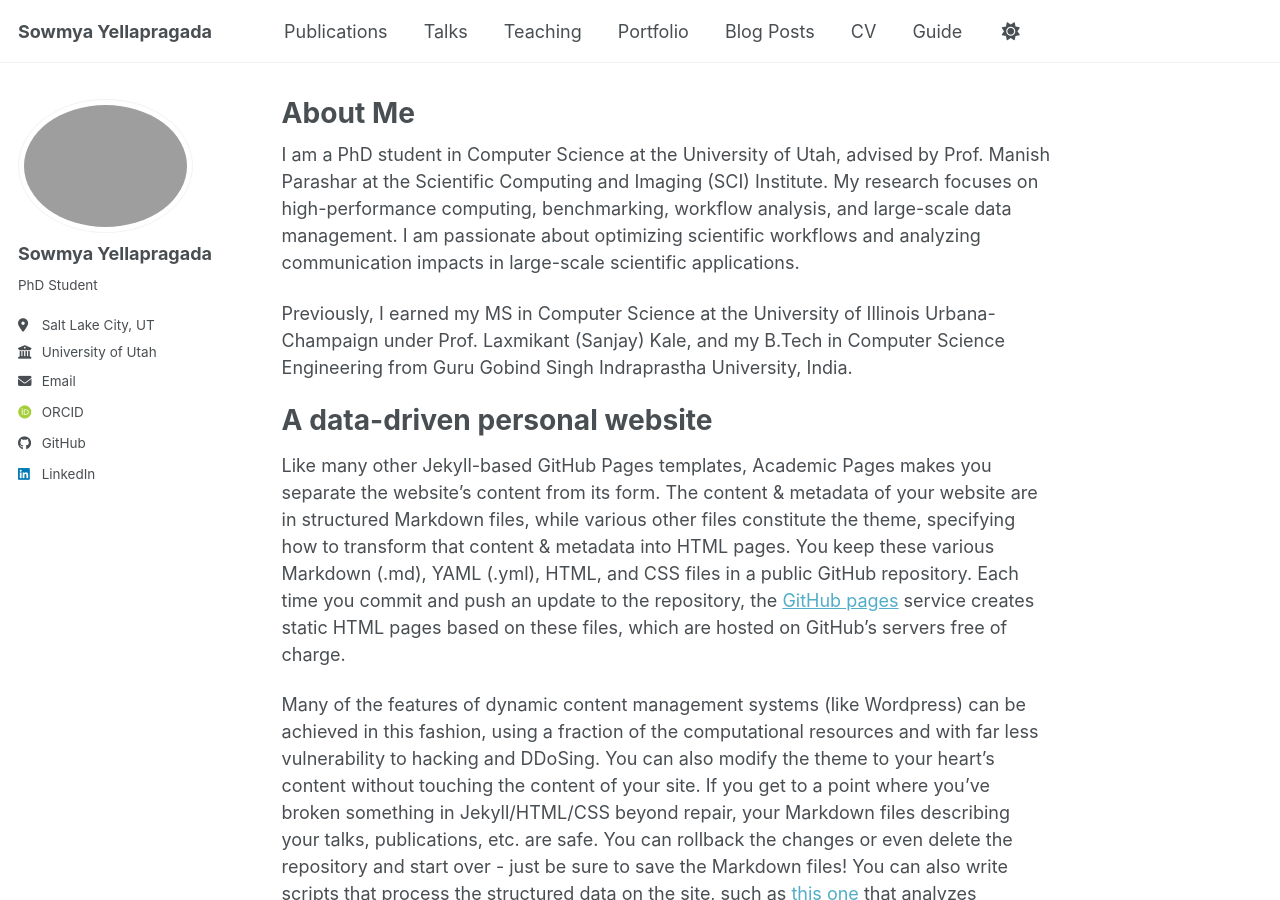
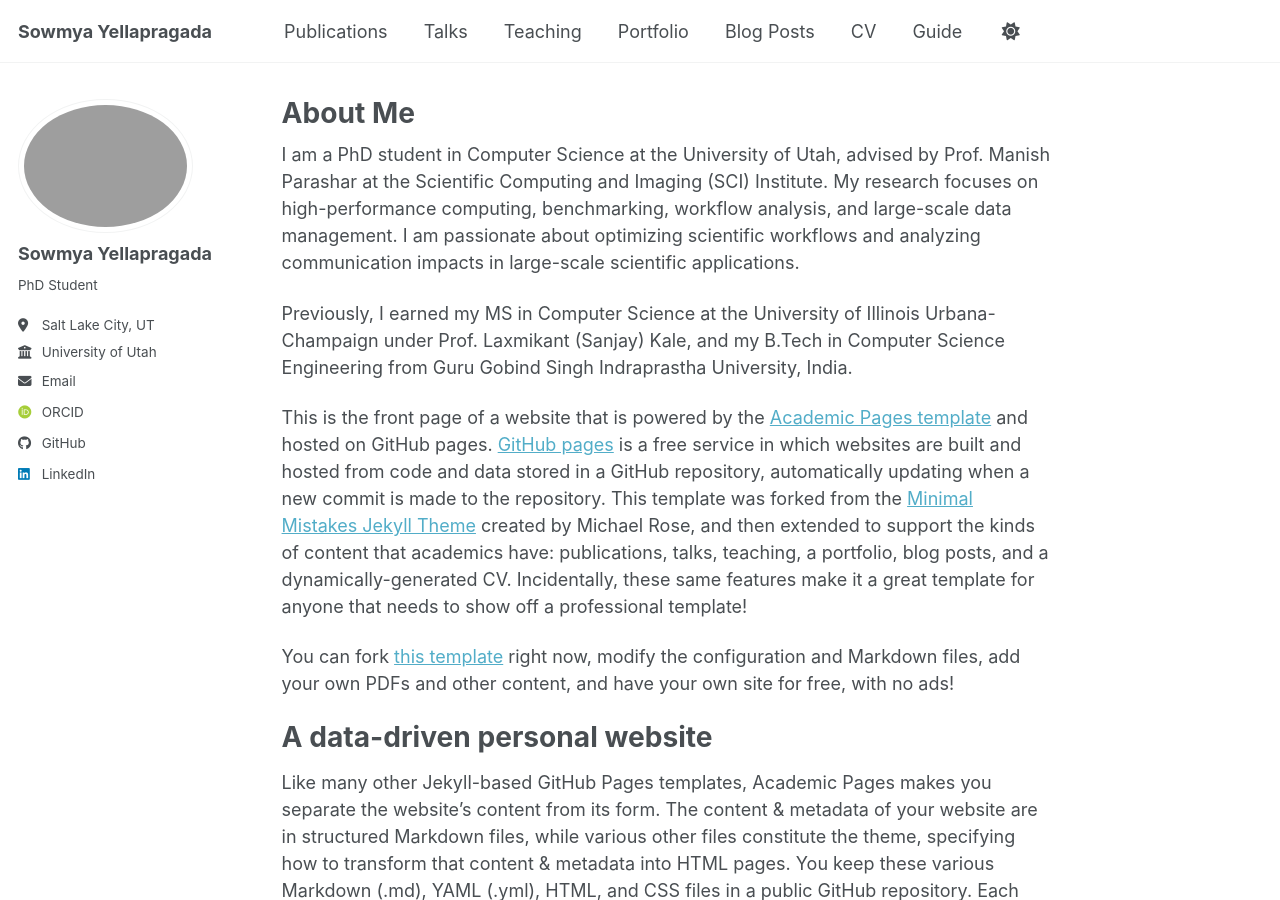
Before and after one commit to sowmya8900/sowmya8900.github.io, a Jekyll site: the page built from _pages/about.md, in a window 1280 px wide and 900 px high. Built offline with Jekyll 4.4.1, drawn with Linux system fonts in a browser that asks for light colours; some web fonts are replaced; a script bundle is joined from its source files by our own code; library files that are not in the unit come from our copies.

Commit message:
Enhance about page with template and hosting details
Added information about the Academic Pages template and GitHub Pages hosting.

```diff
--- a/_pages/about.md
+++ b/_pages/about.md
@@ -10,6 +10,11 @@
 I am a PhD student in Computer Science at the University of Utah, advised by Prof. Manish Parashar at the Scientific Computing and Imaging (SCI) Institute. My research focuses on high-performance computing, benchmarking, workflow analysis, and large-scale data management. I am passionate about optimizing scientific workflows and analyzing communication impacts in large-scale scientific applications.
 
 Previously, I earned my MS in Computer Science at the University of Illinois Urbana-Champaign under Prof. Laxmikant (Sanjay) Kale, and my B.Tech in Computer Science Engineering from Guru Gobind Singh Indraprastha University, India.
+
+This is the front page of a website that is powered by the [Academic Pages template](https://github.com/academicpages/academicpages.github.io) and hosted on GitHub pages. [GitHub pages](https://pages.github.com) is a free service in which websites are built and hosted from code and data stored in a GitHub repository, automatically updating when a new commit is made to the repository. This template was forked from the [Minimal Mistakes Jekyll Theme](https://mmistakes.github.io/minimal-mistakes/) created by Michael Rose, and then extended to support the kinds of content that academics have: publications, talks, teaching, a portfolio, blog posts, and a dynamically-generated CV. Incidentally, these same features make it a great template for anyone that needs to show off a professional template!
+
+ You can fork [this template](https://github.com/academicpages/academicpages.github.io) right now, modify the configuration and Markdown files, add your own PDFs and other content, and have your own site for free, with no ads!
+
 
 A data-driven personal website
 ======
```
